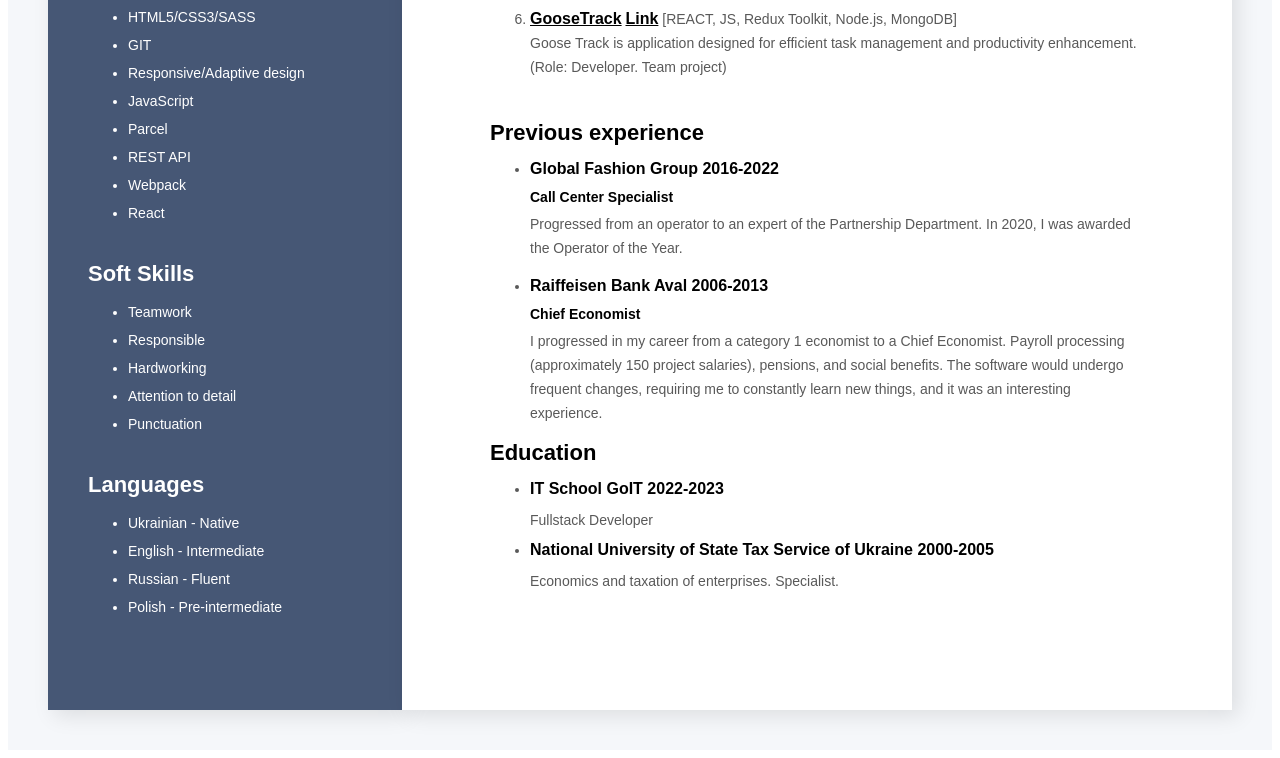
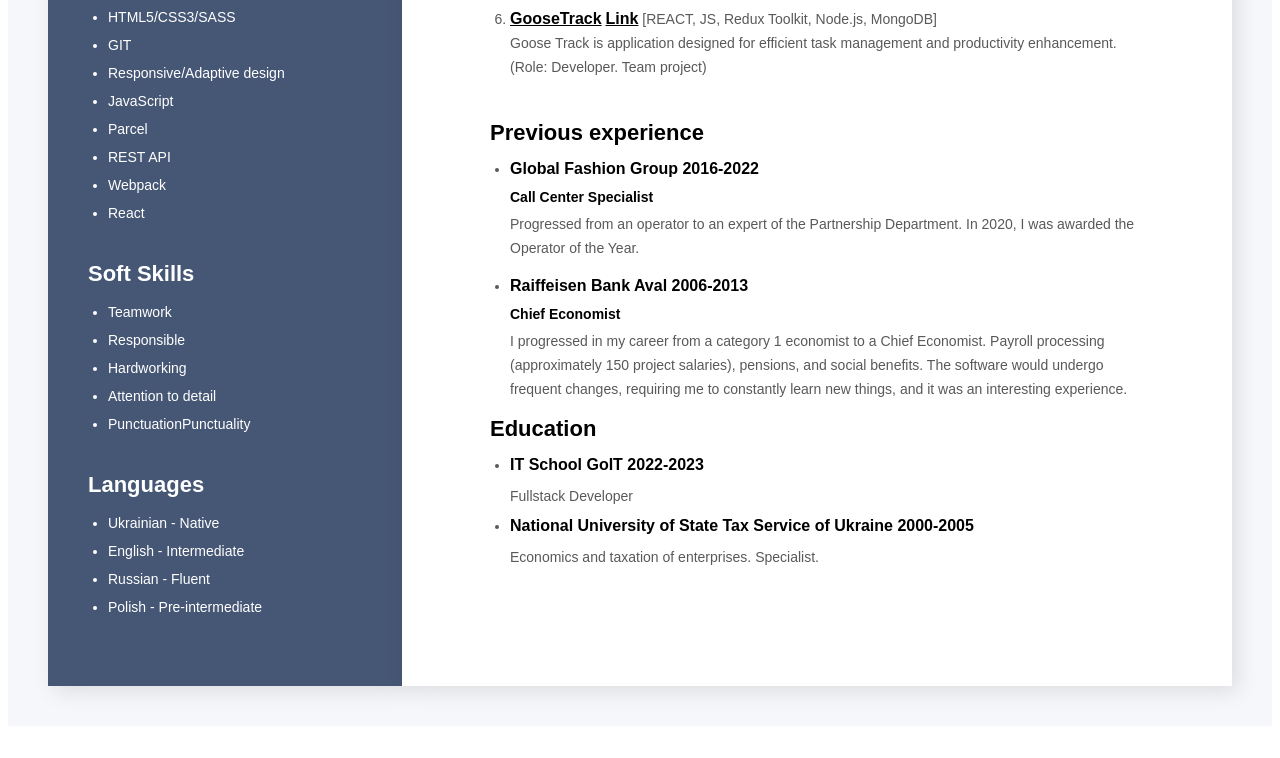
Before and after one commit to Irina-anat/Resume, a plain HTML site: page index.html in a window 1280 px wide. Shown: the part 817-1575 px from the top of the page. After the commit the page ends 1551 px from the top, so only its background shows below. Drawn offline with Linux system fonts and the light colour scheme.

Commit message:
add padding-left  ol,ul

```diff
--- a/css/styles.css
+++ b/css/styles.css
@@ -36,6 +36,10 @@ h5,
 h6,
 p {
     margin: 0;
+}
+
+ol,ul{
+    padding-left: 20px;
 }
 
 img {
--- a/index.html
+++ b/index.html
@@ -346,7 +346,7 @@
               <li>Responsible</li>
               <li>Hardworking</li>
               <li>Attention to detail</li>
-              <li>Punctuation</li>
+              <li>PunctuationPunctuality</li>
             </ul>
           </section>
           <section class="aside-box">
```
